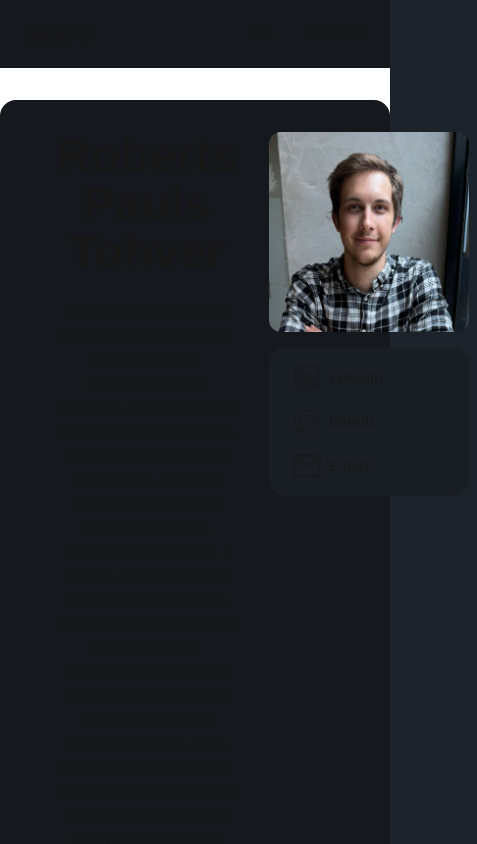
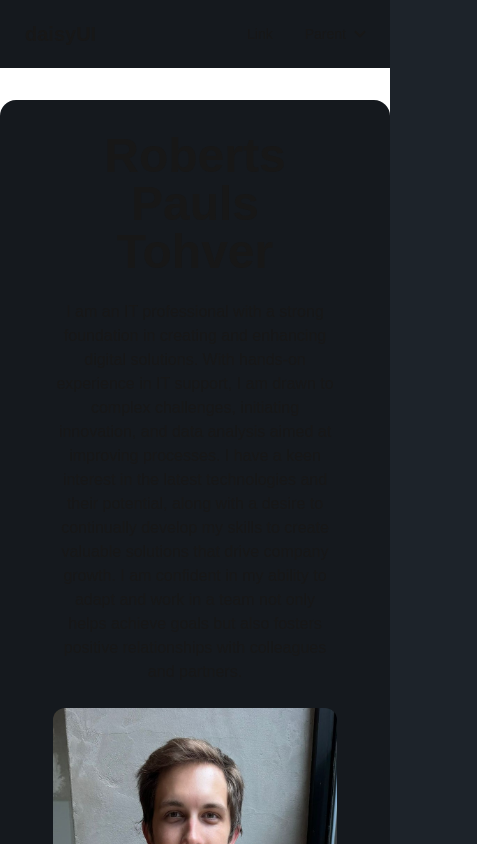
Before and after one commit to Box-Bop/Box-Bop.github.io, a Next.js app: page / in a window 390 px wide. Shown: the top 844 px of the page, 477 px wide, since content can reach past the window. Built offline with nearby package versions, Linux system fonts and the light colour scheme.

Commit message:
mobile-responsive design

```diff
--- a/src/app/components/timeline.tsx
+++ b/src/app/components/timeline.tsx
@@ -44,7 +44,7 @@ export default function Timeline() {
 		<div>
 			<ul className="timeline timeline-snap-icon max-md:timeline-compact timeline-vertical max-w-7xl m-auto px-8">
 				{personalTimeline.map((item, index) => (
-					<li>
+					<li key={index}>
 						{(item.done || personalTimeline[index - 1].done) &&
 						index != 0 ? (
 							<hr
--- a/src/app/layout.tsx
+++ b/src/app/layout.tsx
@@ -1,4 +1,4 @@
-import type { Metadata } from "next";
+import type { Metadata, Viewport } from "next";
 import { Geist, Geist_Mono } from "next/font/google";
 import "./globals.css";
 
@@ -14,8 +14,13 @@ const geistMono = Geist_Mono({
 
 export const metadata: Metadata = {
   title: "Create Next App",
-  description: "Generated by create next app",
+  description: "Generated by create next app"
 };
+
+export const viewport: Viewport = {
+  width: 'device-width',
+  initialScale: 1,
+}
 
 export default function RootLayout({
   children,
--- a/src/app/page.tsx
+++ b/src/app/page.tsx
@@ -30,13 +30,8 @@ export default function Home() {
 				</div>
 			</div>
 
-			{/* <div>
-				<h1 className="text-5xl font-bold text-center">
-					Box Office News!
-				</h1>
-			</div> */}
 			<div className="card bg-base-300 rounded-box max-w-5xl mx-auto p-8 my-8">
-				<div className="flex">
+				<div className="md:flex">
 					<div className="flex-grow max-w-3xl text-center m-auto px-6">
 						<h1 className="text-5xl font-bold">Roberts Pauls Tohver</h1>
 						<p className="py-6">
@@ -48,20 +43,16 @@ export default function Home() {
 						relationships with colleagues and partners.
 						</p>
 					</div>
-					<div className="flex-none flex-column px-2">
+					<div className="flex-none flex-column px-2 max-w-[300px] mx-auto">
 						<Image
-							className="rounded-xl"
+							className="rounded-xl md:h-max md:w-max"
 							src={"/pfp.jpg"}
 							alt="Profile picture"
-							width="200"
-							height="200"
+							width="300"
+							height="300"
 						/>
-						{/* <div className="avatar">
-						<div className="w-64 rounded">
-							<img src="https://img.daisyui.com/images/stock/photo-1534528741775-53994a69daeb.webp" />
-						</div>
-					</div> */}
-						<ul className="menu bg-base-200 rounded-box w-m mt-4">
+
+						<ul className="menu bg-background rounded-box w-m mt-4">
 							<li>
 								<a>
 									<svg
```
